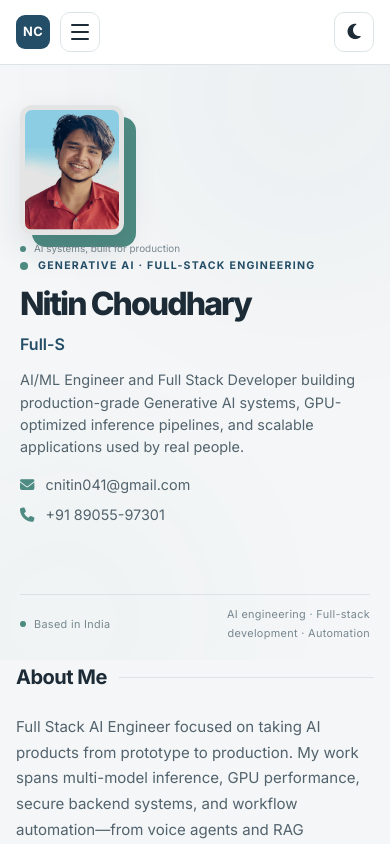
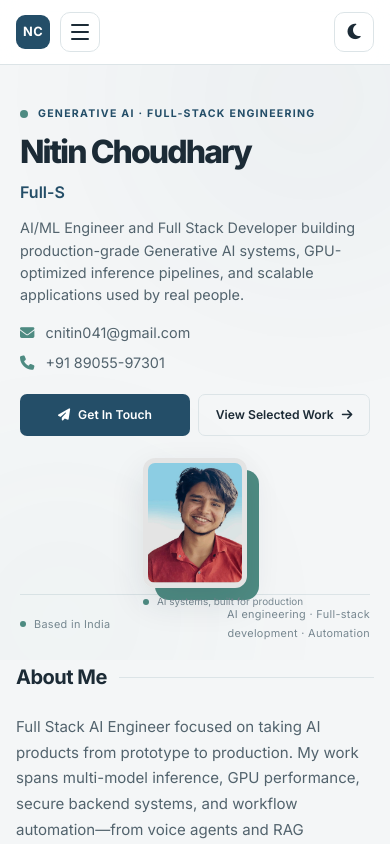
Before and after one commit to cnitin041/web, a Next.js app: page / in a window 390 px wide. Shown: the top 844 px of the page. Built offline with nearby package versions, Linux system fonts and the light colour scheme.

Commit message:
Fix hero buttons visibility and mobile layout

```diff
--- a/src/app/globals.css
+++ b/src/app/globals.css
@@ -1299,6 +1299,8 @@ footer h2 {
 .hero-contact a:hover { color: var(--primary); }
 .hero-contact i { color: var(--secondary); margin-right: 7px; }
 .hero-cta { justify-content: flex-start; }
+.hero-cta .btn { opacity: 1 !important; visibility: visible !important; transform: none !important; }
+.hero-cta .btn:hover { transform: translateY(-2px) !important; }
 .btn { border-radius: 7px; padding: 12px 22px; }
 .btn-primary { background: var(--primary); box-shadow: none; }
 .btn-primary:hover { background: var(--primary-dark); box-shadow: var(--shadow); }
@@ -1458,6 +1460,8 @@ footer { background: var(--bg-secondary); }
 @media (max-width: 480px) {
   .hero { padding: 40px 20px 72px; }
   .hero-content { gap: 22px; }
+  .hero-copy { order: 1; }
+  .hero-image-wrapper { order: 2; justify-self: center; }
   .hero h1 { font-size: clamp(2rem, 8vw, 2.5rem); line-height: 1.05; margin-bottom: 10px; }
   .hero-subtitle { font-size: 1rem; margin-bottom: 10px; }
   .hero-image-wrapper { width: 104px; height: 130px; }
--- a/src/components/Animations.tsx
+++ b/src/components/Animations.tsx
@@ -28,7 +28,6 @@ export default function Animations() {
         .from('.hero-name', { opacity: 0, y: 30, duration: 0.6, ease: 'power2.out' }, '-=0.4')
         .from('.hero-typed-text', { opacity: 0, duration: 0.4 }, '-=0.3')
         .from('.hero-description', { opacity: 0, y: 20, duration: 0.5 }, '-=0.2')
-        .from('.hero-cta .btn', { opacity: 0, y: 20, stagger: 0.15, duration: 0.5 }, '-=0.2')
 
       /* ─── Typewriter ─── */
       let roleIndex = 0
```
